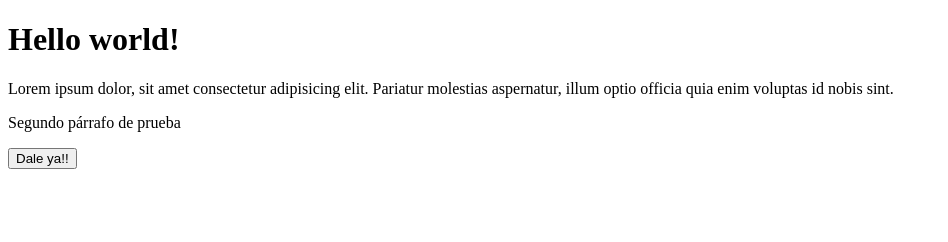
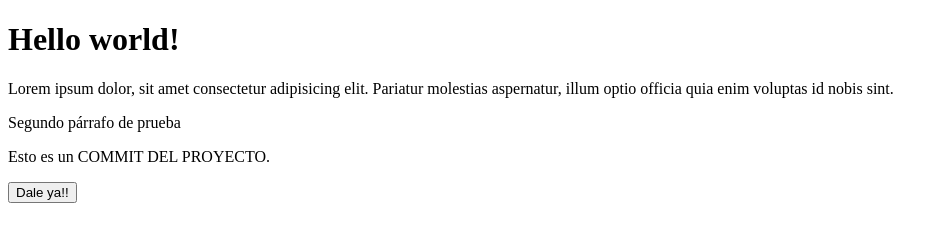
Before and after one commit to SergioXR23/curso-git, a plain HTML site: page index.html in a window 1280 px wide. Shown: the whole page, without its empty margins (0-948 px from the left). Drawn offline with Linux system fonts and the light colour scheme.

Commit message:
Este es el tercer COMMIT

```diff
--- a/index.html
+++ b/index.html
@@ -13,6 +13,8 @@
 
     <p>Segundo párrafo de prueba</p>
 
+    <p>Esto es un COMMIT DEL PROYECTO. </p>
+
     <input type="button" onclick="saludo()" value="Dale ya!!">
 </body>
 </html>
```
